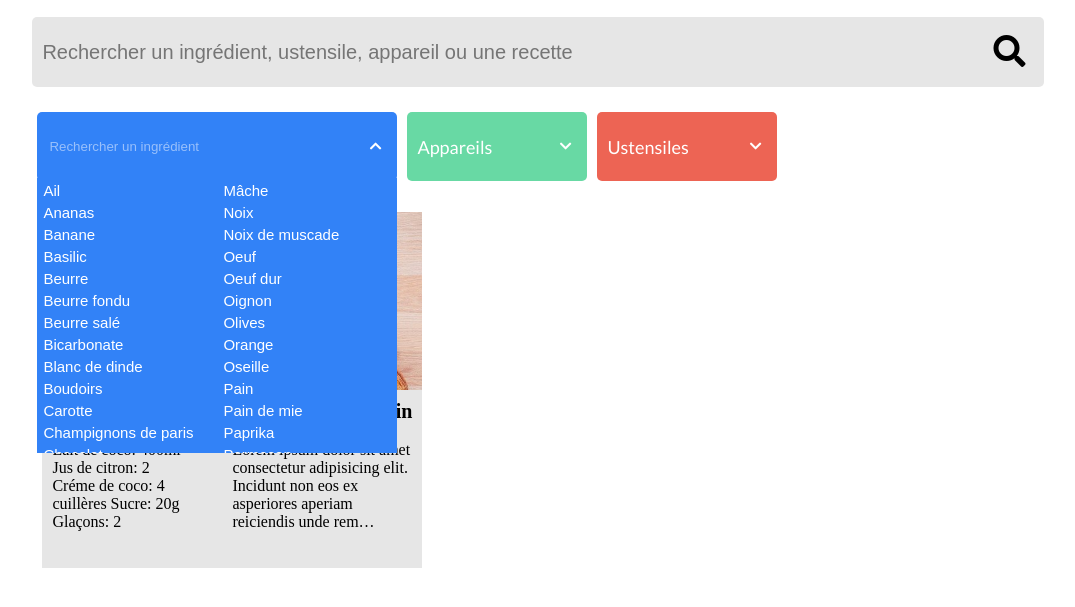
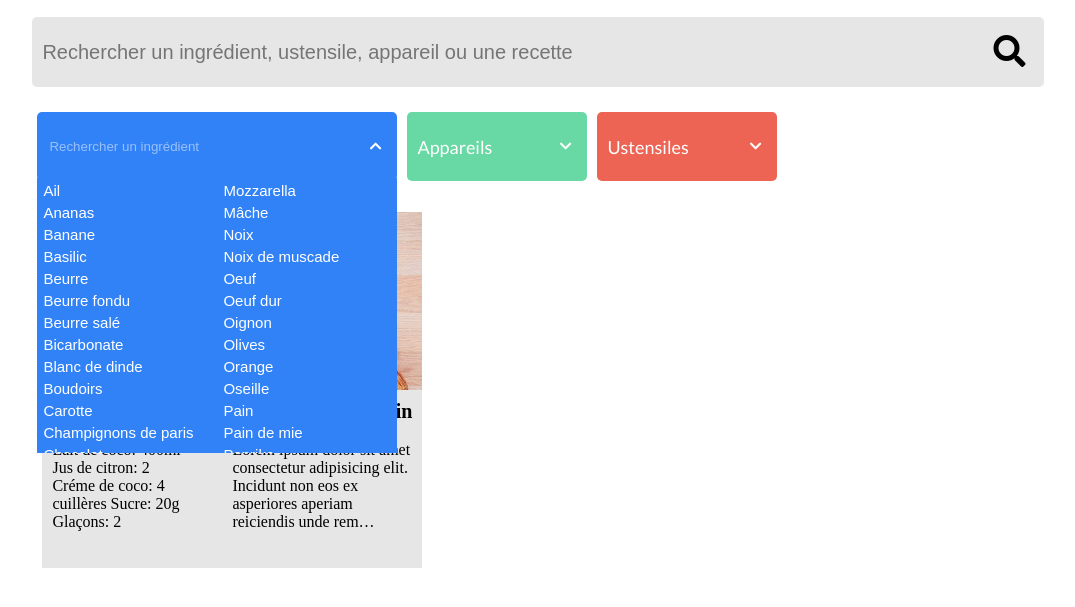
Before and after one commit to brunoher24/OCR-DA-Frontend-P7, a plain HTML site: page index.html in a window 1280 px wide. Both pictures are taken after a click on the button 267 px from the left and 319 px from the top of the page. Shown: the part 173-780 px from the top of the page, without its empty margins (102-1177 px from the left). Drawn offline with Linux system fonts and the light colour scheme.

Commit message:
initialized search engine

```diff
--- a/index.html
+++ b/index.html
@@ -106,6 +106,7 @@
     <!-- My JS -->
     <script src="js/util.js"></script>
     <script src="js/data.js"></script>
+    <script src="js/search-engine-1.js"></script>
     <script src="js/index.js"></script>
 </body>
 
--- a/js/index.js
+++ b/js/index.js
@@ -36,19 +36,19 @@
 
     let $ingredientsUl = document.createElement("ul");
     $tagsUls.appendChild($ingredientsUl);
-    let separator = 11;
+    let separator = 12;
     let width = 180;
-    if (tags.length > 20) {
-        separator = Math.floor(tags.length / 2) + 1;
+    if (tags.length > 24) {
+        console.log(tags.length, tags);
+        separator = Math.ceil(tags.length / 2);
     }
     tags.forEach((ingredient, i) => {
-        if ((i + 1) % separator == 0) {
+        if (i > 0 && i % separator == 0) {
             $ingredientsUl = document.createElement("ul");
             $tagsUls.appendChild($ingredientsUl);
             width += 180;
-        } else {
-            $ingredientsUl.innerHTML += `<li><button>${ingredient}</button></li>`;
         }
+        $ingredientsUl.innerHTML += `<li><button>${ingredient}</button></li>`;
     });
 
     tagItems[selector].width = width + "px"
@@ -69,8 +69,6 @@
     tagItems[selector].expanded = false;
 }
 
-
-
 _QS("#ingredients-filter > .filter-tags-header > button").addEventListener("click", () => {
     expandFiltertags("ingredients", ingredients);
 });
```
Also changed, not shown: js/search-engine-1.js (added).
